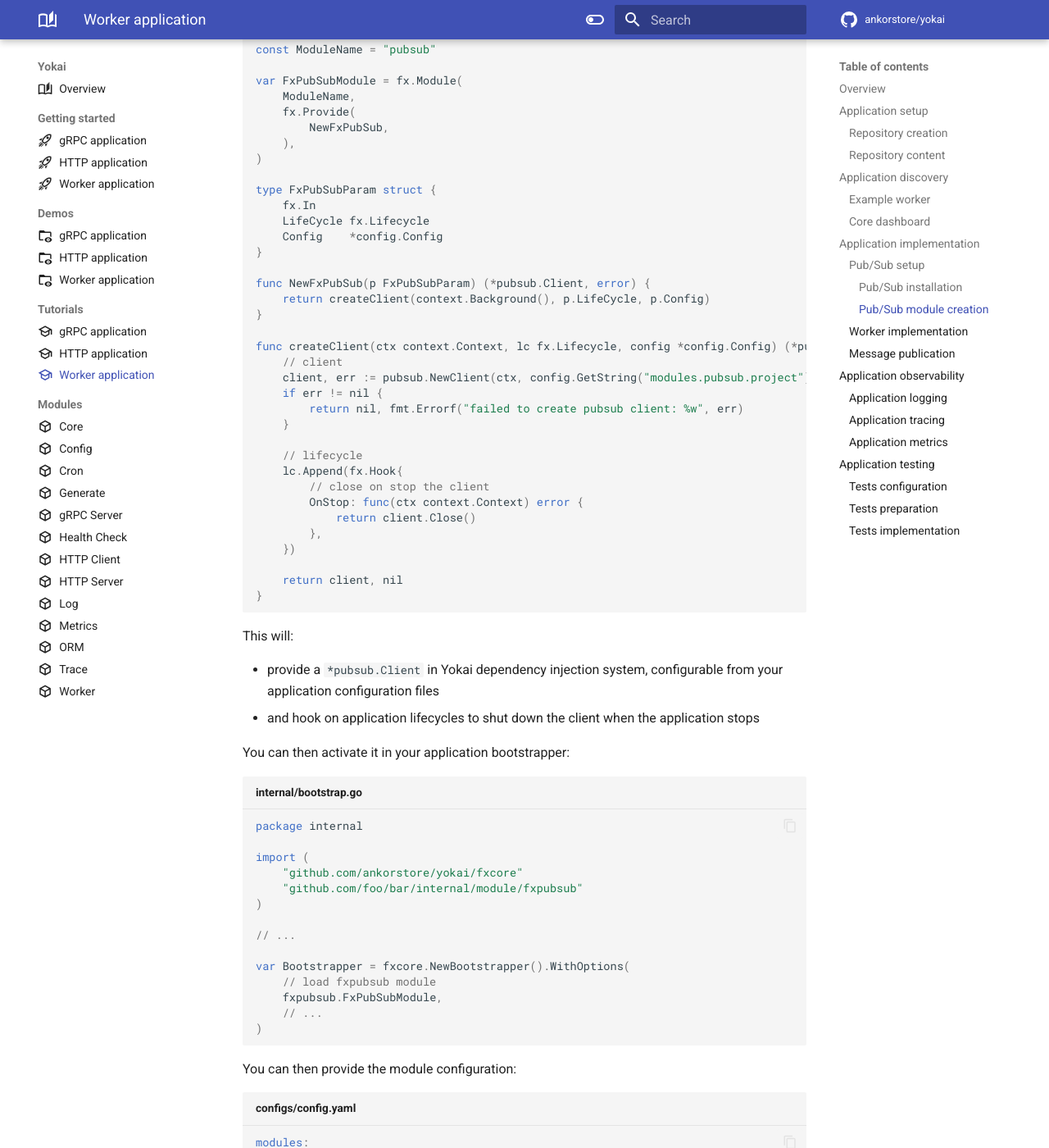
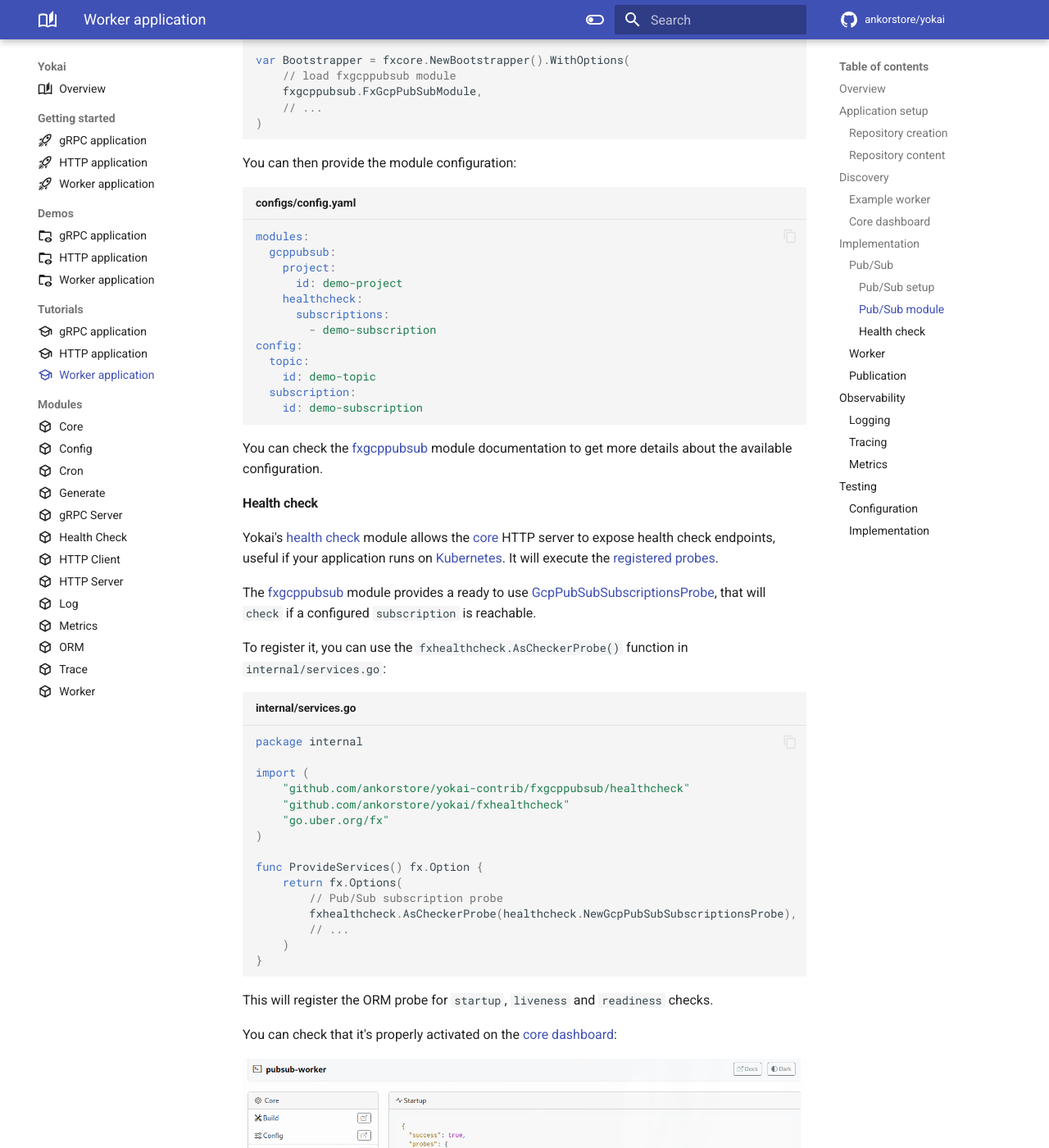
Before and after one commit to ankorstore/yokai, an MkDocs documentation site: the page built from docs/tutorials/worker-application.md, in a window 1280 px wide and 1400 px high, scrolled down 5592 px. Shown: the whole window at 82% size. Built offline with MkDocs 1.6.1 and Material for MkDocs 9.7.7, drawn with Linux system fonts in a browser that asks for light colours; comment, search, counter and statistics services are not loaded; some of the changed text lies outside the part shown.

Commit message:
doc(main): Updated documentation

````diff
--- a/docs/tutorials/worker-application.md
+++ b/docs/tutorials/worker-application.md
@@ -8,10 +8,10 @@
 
 ## Overview
 
-In this tutorial, we will create a worker application subscribing to [Pub/Sub](https://cloud.google.com/pubsub).
+In this tutorial, we will create a `worker` application subscribing to [Pub/Sub](https://cloud.google.com/pubsub).
 
 You can find a complete implementation in
-the [worker application demo](../../applications/demos#worker-application-demo).
+the [worker demo application](../demos/worker-application.md).
 
 ## Application setup
 
@@ -20,14 +20,13 @@
 ### Repository creation
 
 To create your `github.com/foo/bar` repository, you can use
-the [worker application template](../../applications/templates#worker-application-template).
+the [worker application template](../getting-started/worker-application.md).
 
 It provides:
 
-- a ready to extend Yokai application, with the [fxworker](https://github.com/ankorstore/yokai/tree/main/fxworker)
-  module installed
-- a ready to use [dev environment](https://github.com/ankorstore/yokai-http-template/blob/main/docker-compose.yaml),
-  based on [Air](https://github.com/cosmtrek/air) (for live reloading)
+- a ready to extend [Yokai](https://github.com/ankorstore/yokai) application, with the [worker](../modules/fxworker.md) module installed
+- a ready to use [dev environment](https://github.com/ankorstore/yokai-worker-template/blob/main/docker-compose.yaml), based on [Air](https://github.com/cosmtrek/air) (for live reloading)
+- some examples of [worker](https://github.com/ankorstore/yokai-worker-template/blob/main/internal/worker/example.go) and [test](https://github.com/ankorstore/yokai-worker-template/blob/main/internal/worker/example_test.go) to get started
 
 ### Repository content
 
@@ -38,7 +37,7 @@
 - `internal/`:
 	- `worker/`: worker and test examples
 	- `bootstrap.go`: bootstrap (modules, lifecycles, etc)
-	- `services.go`: dependency injection
+	- `services.go`: services registration
 
 And a `Makefile`:
 
@@ -51,7 +50,7 @@
 make lint   # run linter
 ```
 
-## Application discovery
+## Discovery
 
 You can start your application by running:
 
@@ -59,14 +58,12 @@
 make fresh
 ```
 
-After a short time, the application will expose the application core dashboard
+After a short time, the application will expose the application [core](../modules/fxcore.md) dashboard
 on [http://localhost:8081](http://localhost:8081).
 
 ### Example worker
 
-When you use the template,
-an [example worker ](https://github.com/ankorstore/yokai-worker-template/blob/main/internal/worker/example.go)is
-provided.
+When you use the template, an [example worker](https://github.com/ankorstore/yokai-worker-template/blob/main/internal/worker/example.go) is provided.
 
 It logs periodically the message `running`, and the interval can be configured in `configs/config.yaml`:
 
@@ -114,24 +111,24 @@
 - access to the configured health check endpoints
 - access to the loaded modules information (when exposed)
 
-Here we can see for example the [fxworker](../modules/fxworker.md) information in the `Modules` section:
+Here we can see for example the [worker](../modules/fxworker.md) information in the `Modules` section:
 
 - active workers
 - their events
 - and their status
 
-See [fxcore](../modules/fxcore.md) documentation for more information.
+See Yokai's [core](../modules/fxcore.md) documentation for more information.
 
-## Application implementation
+## Implementation
 
 Let's start your application implementation, by:
 
 - adding Pub/Sub support
 - implementing a worker to subscribe to Pub/Sub
 
-### Pub/Sub setup
+### Pub/Sub
 
-#### Pub/Sub installation
+#### Pub/Sub setup
 
 Let's update your `docker-compose.yaml` to add to your stack:
 
@@ -216,86 +211,31 @@
 
 ![](../../assets/images/worker-tutorial-pubsub-ui.png)
 
-#### Pub/Sub module creation
+#### Pub/Sub module
 
-Yokai provides the possibility to create modules to extend your application.
+Yokai's [contrib modules repository](https://github.com/ankorstore/yokai-contrib) provides a [fxgcppubsub](https://github.com/ankorstore/yokai-contrib/tree/main/fxgcppubsub) module, offering a `*pubsub.Client`.
 
-Let's create a very simple one to provide a [Pub/Sub client](https://pkg.go.dev/cloud.google.com/go/pubsub) to your
-application.
+You just need to install it:
 
-You can create it in `internal/module/fxpubsub/module.go`:
-
-```go title="internal/module/fxpubsub/module.go"
-package fxpubsub
-
-import (
-	"context"
-	"fmt"
-
-	"cloud.google.com/go/pubsub"
-	"github.com/ankorstore/yokai/config"
-	"go.uber.org/fx"
-)
-
-const ModuleName = "pubsub"
-
-var FxPubSubModule = fx.Module(
-	ModuleName,
-	fx.Provide(
-		NewFxPubSub,
-	),
-)
-
-type FxPubSubParam struct {
-	fx.In
-	LifeCycle fx.Lifecycle
-	Config    *config.Config
-}
-
-func NewFxPubSub(p FxPubSubParam) (*pubsub.Client, error) {
-	return createClient(context.Background(), p.LifeCycle, p.Config)
-}
-
-func createClient(ctx context.Context, lc fx.Lifecycle, config *config.Config) (*pubsub.Client, error) {
-	// client
-	client, err := pubsub.NewClient(ctx, config.GetString("modules.pubsub.project"))
-	if err != nil {
-		return nil, fmt.Errorf("failed to create pubsub client: %w", err)
-	}
-
-	// lifecycle
-	lc.Append(fx.Hook{
-		// close on stop the client
-		OnStop: func(ctx context.Context) error {
-			return client.Close()
-		},
-	})
-
-	return client, nil
-}
+```shell
+go get github.com/ankorstore/yokai-contrib/fxgcppubsub
 ```
 
-This will:
-
-- provide a `*pubsub.Client` in Yokai dependency injection system, configurable from your application configuration
-  files
-- and hook on application lifecycles to shut down the client when the application stops
-
-You can then activate it in your application bootstrapper:
+And activate it in your application bootstrapper:
 
 ```go title="internal/bootstrap.go"
 package internal
 
 import (
 	"github.com/ankorstore/yokai/fxcore"
-	"github.com/foo/bar/internal/module/fxpubsub"
+	"github.com/ankorstore/yokai-contrib/fxgcppubsub"
 )
 
 // ...
 
 var Bootstrapper = fxcore.NewBootstrapper().WithOptions(
-	// load fxpubsub module
-	fxpubsub.FxPubSubModule,
+	// load fxgcppubsub module
+	fxgcppubsub.FxGcpPubSubModule,
 	// ...
 )
 ```
@@ -304,17 +244,56 @@
 
 ```yaml title="configs/config.yaml"
 modules:
-  pubsub:
-    project: ${PUBSUB_PROJECT_ID}
-    topic: ${PUBSUB_TOPIC_ID}
-    subscription: ${PUBSUB_SUBSCRIPTION_ID}
-    emulator: ${PUBSUB_EMULATOR_HOST}
+  gcppubsub:
+    project:
+      id: demo-project
+    healthcheck:
+      subscriptions:
+        - demo-subscription
+config:
+  topic:
+    id: demo-topic
+  subscription:
+    id: demo-subscription
 ```
 
-You can check the [fxconfig](../modules/fxconfig.md#env-var-placeholders) documentation to get more details about the
-configuration env var placeholders.
+You can check the [fxgcppubsub](https://github.com/ankorstore/yokai-contrib/tree/main/fxgcppubsub) module documentation to get more details about the
+available configuration.
 
-### Worker implementation
+#### Health check
+
+Yokai's [health check](../modules/fxhealthcheck.md) module allows the [core](../modules/fxcore.md) HTTP server to expose health check endpoints, useful if your application runs on [Kubernetes](https://kubernetes.io/). It will execute the [registered probes](../modules/fxhealthcheck.md#usage).
+
+The [fxgcppubsub](https://github.com/ankorstore/yokai-contrib/tree/main/fxgcppubsub#health-check) module provides a ready to use [GcpPubSubSubscriptionsProbe](https://github.com/ankorstore/yokai-contrib/blob/main/fxgcppubsub/healthcheck/subscription.go), that will `check` if a configured `subscription` is reachable.
+
+To register it, you can use the `fxhealthcheck.AsCheckerProbe()` function in `internal/services.go`:
+
+```go title="internal/services.go"
+package internal
+
+import (
+	"github.com/ankorstore/yokai-contrib/fxgcppubsub/healthcheck"
+	"github.com/ankorstore/yokai/fxhealthcheck"
+	"go.uber.org/fx"
+)
+
+func ProvideServices() fx.Option {
+	return fx.Options(
+		// Pub/Sub subscription probe
+		fxhealthcheck.AsCheckerProbe(healthcheck.NewGcpPubSubSubscriptionsProbe),
+		// ...
+	)
+}
+```
+
+This will register the ORM probe for `startup`, `liveness` and `readiness` checks.
+
+You can check that it's properly activated on the [core dashboard](http://localhost:8081):
+
+![](../../assets/images/worker-tutorial-core-hc-light.png#only-light)
+![](../../assets/images/worker-tutorial-core-hc-dark.png#only-dark)
+
+### Worker
 
 We can create a `SubscribeWorker` to subscribe to the `demo-subscription` subscription:
 
@@ -346,7 +325,7 @@
 }
 
 func (w *SubscribeWorker) Run(ctx context.Context) error {
-	subscription := w.client.Subscription(w.config.GetString("modules.pubsub.subscription"))
+	subscription := w.client.Subscription(w.config.GetString("config.subscription.id"))
 
 	return subscription.Receive(ctx, func(c context.Context, msg *pubsub.Message) {
 		log.CtxLogger(c).Info().Msgf(
@@ -373,8 +352,9 @@
 
 func ProvideServices() fx.Option {
 	return fx.Options(
+		// Pub/Sub worker
+		fxworker.AsWorker(worker.NewSubscribeWorker),
 		// ...
-		fxworker.AsWorker(worker.NewSubscribeWorker),
 	)
 }
 
@@ -383,9 +363,9 @@
 This will:
 
 - automatically inject the `*config.Config` and the `*pubsub.Client` in the `SubscribeWorker` constructor
-- and make the `SubscribeWorker` collected by the [fxworker](../modules/fxworker.md) workers pool
+- and make the `SubscribeWorker` registered in the [worker](../modules/fxworker.md) module's workers pool
 
-### Message publication
+### Publication
 
 Let's first refresh your stack by running `make fresh`.
 
@@ -406,7 +386,7 @@
 INF received message: id=1, data=test message module=worker service=pubsub-worker worker=subscribe-worker
 ```
 
-## Application observability
+## Observability
 
 At this stage, your application is able to subscribe to Pub/Sub.
 
@@ -416,14 +396,14 @@
 - traces
 - metrics
 
-### Application logging
+### Logging
 
 With Yokai, `logging` is `contextual`.
 
 This means that you should [propagate the context](https://go.dev/blog/context) and retrieve
 the [logger](../modules/fxlog.md#usage) from it in order to produce `correlated` logs.
 
-The [fxworker](../modules/fxworker.md#logging) module automatically injects a logger in the context provided to workers.
+The [worker](../modules/fxworker.md#logging) module automatically injects a logger in the context provided to workers.
 
 Let's add more logs to our `SubscribeWorker` with `log.CtxLogger()`:
 
@@ -455,7 +435,7 @@
 }
 
 func (w *SubscribeWorker) Run(ctx context.Context) error {
-	subscription := w.client.Subscription(w.config.GetString("modules.pubsub.subscription"))
+	subscription := w.client.Subscription(w.config.GetString("config.subscription.id"))
 
 	return subscription.Receive(ctx, func(c context.Context, msg *pubsub.Message) {
 		logger := log.CtxLogger(c)
@@ -486,19 +466,19 @@
 - logs are automatically correlated by `workerExecutionID`, allowing you to understand what happened in a specific worker execution
 
 
-You can get more information about workers logging in the [fxworker](../modules/fxworker.md#logging) documentation.
+You can get more information about workers logging in the [worker](../modules/fxworker.md#logging) documentation.
 
-### Application tracing
+### Tracing
 
 With Yokai, `tracing` is `contextual`.
 
 This means that you should [propagate the context](https://go.dev/blog/context) and retrieve
 the [tracer provider](../modules/fxtrace.md#usage) from it in order to produce `correlated` trace spans.
 
-The [fxworker](../modules/fxworker.md#tracing) module automatically injects the tracer provider in the context
+The [worker](../modules/fxworker.md#tracing) module automatically injects the tracer provider in the context
 provided to workers.
 
-First let's activate the [fxtrace](../modules/fxtrace.md#configuration) exporter to `stdout`:
+First let's activate the [trace](../modules/fxtrace.md#configuration) module exporter to `stdout`:
 
 ```yaml title="configs/config.yaml"
 modules:
@@ -538,7 +518,7 @@
 }
 
 func (w *SubscribeWorker) Run(ctx context.Context) error {
-	subscription := w.client.Subscription(w.config.GetString("modules.pubsub.subscription"))
+	subscription := w.client.Subscription(w.config.GetString("config.subscription.id"))
 
 	return subscription.Receive(ctx, func(c context.Context, msg *pubsub.Message) {
 		c, span := trace.CtxTracerProvider(c).Tracer(w.Name()).Start(c, fmt.Sprintf("%s span", w.Name()))
@@ -581,11 +561,11 @@
 - it contains the `Worker` attribute matching the worker name
 - it contains the `WorkerExecutionID` attribute matching the logs `workerExecutionID`
 
-You can get more information about workers tracing in the [fxworker](../modules/fxworker.md#tracing) documentation.
+You can get more information about workers tracing in the [worker](../modules/fxworker.md#tracing) documentation.
 
-### Application metrics
+### Metrics
 
-Yokai, via the [fxmetrics](../modules/fxmetrics.md) module, is collecting and exposing automatically metrics.
+Yokai's [metrics](../modules/fxmetrics.md) module is collecting and exposing automatically metrics.
 
 The core HTTP server of your application will expose them by default
 on [http://localhost:8081/metrics](http://localhost:8081/metrics), but you can also see them on
@@ -634,7 +614,7 @@
 }
 
 func (w *SubscribeWorker) Run(ctx context.Context) error {
-	subscription := w.client.Subscription(w.config.GetString("modules.pubsub.subscription"))
+	subscription := w.client.Subscription(w.config.GetString("config.subscription.id"))
 
 	return subscription.Receive(ctx, func(c context.Context, msg *pubsub.Message) {
 		c, span := trace.CtxTracerProvider(c).Tracer(w.Name()).Start(c, fmt.Sprintf("%s span", w.Name()))
@@ -691,13 +669,13 @@
 messages_received_total 1
 ```
 
-## Application testing
+## Testing
 
 At this stage, we are able to subscribe to Pub/Sub, and we have observability signals to monitor this.
 
 The next step is to provide tests for your application, to ensure it's behaving as expected.
 
-### Tests configuration
+### Configuration
 
 Yokai's [bootstrapper](../modules/fxcore.md#bootstrap) provides a `RunTest()` function to start your application
 in `test` mode.
@@ -707,9 +685,9 @@
 
 For our tests, we can configure:
 
-- the [fxlog](../modules/fxlog.md#testing) module to send logs to a `test buffer`
-- the [fxtrace](../modules/fxtrace.md#testing) module to send trace spans to a `test exporter`
-- the fxpubsub module project, topic and subscription to use
+- the [log](../modules/fxlog.md#testing) module to send logs to a `test buffer`
+- the [trace](../modules/fxtrace.md#testing) module to send trace spans to a `test exporter`
+- the [fxgcppubsub](https://github.com/ankorstore/yokai-contrib/tree/main/fxgcppubsub) module test `project`, `topic` and `subscription` to use
 
 Let's set the testing configuration in `config/config.test.yaml` and activate the `debug`:
 
@@ -717,169 +695,20 @@
 app:
   debug: true
 modules:
-  log:
-    level: debug
-    output: test
-  trace:
-    processor:
-      type: test
-  pubsub:
-    project: test-project
-    topic: test-topic
-    subscription: test-subscription
+  gcppubsub:
+    project:
+      id: test-project
+    healthcheck:
+      subscriptions:
+        - tes-subscription
+config:
+  topic:
+    id: test-topic
+  subscription:
+    id: test-subscription
 ```
 
-### Tests preparation
-
-We created a `fxpubsub` module, making available a Pub/Sub client in our application dependency injection system.
-
-But this means we need a Pub/Sub instance to use it, even in test mode, which is not making our test portable (Pub/Sub dependency).
-
-Let's adapt our module to provide, in test mode, a client using a connection to a [test server](https://pkg.go.dev/cloud.google.com/go/pubsub/pstest):
-
-```go title="internal/module/fxpubsub/module.go"
-package fxpubsub
-
-import (
-	"context"
-	"fmt"
-	"time"
-
-	"cloud.google.com/go/pubsub"
-	"cloud.google.com/go/pubsub/pstest"
-	"github.com/ankorstore/yokai/config"
-	"go.uber.org/fx"
-	"google.golang.org/api/option"
-	"google.golang.org/grpc"
-	"google.golang.org/grpc/credentials/insecure"
-)
-
-const ModuleName = "pubsub"
-
-var FxPubSubModule = fx.Module(
-	ModuleName,
-	fx.Provide(
-		NewFxPubSub,
-	),
-)
-
-type FxPubSubParam struct {
-	fx.In
-	LifeCycle fx.Lifecycle
-	Config    *config.Config
-}
-
-func NewFxPubSub(p FxPubSubParam) (*pubsub.Client, error) {
-	ctx := context.Background()
-
-	if p.Config.IsTestEnv() {
-		return createTestClient(ctx, p.LifeCycle, p.Config)
-	} else {
-		return createClient(ctx, p.LifeCycle, p.Config)
-	}
-}
-
-func createClient(ctx context.Context, lc fx.Lifecycle, config *config.Config) (*pubsub.Client, error) {
-	// client
-	client, err := pubsub.NewClient(ctx, config.GetString("modules.pubsub.project"))
-	if err != nil {
-		return nil, fmt.Errorf("failed to create pubsub client: %w", err)
-	}
-
-	// lifecycle
-	lc.Append(fx.Hook{
-		// close on stop the client
-		OnStop: func(ctx context.Context) error {
-			return client.Close()
-		},
-	})
-
-	return client, nil
-}
-
-func createTestClient(ctx context.Context, lc fx.Lifecycle, config *config.Config) (*pubsub.Client, error) {
-	// test server
-	srv := pstest.NewServer()
-
-	conn, err := grpc.Dial(srv.Addr, grpc.WithTransportCredentials(insecure.NewCredentials()))
-	if err != nil {
-		return nil, err
-	}
-
-	// test client
-	client, err := pubsub.NewClient(ctx, config.GetString("modules.pubsub.project"), option.WithGRPCConn(conn))
-	if err != nil {
-		return nil, fmt.Errorf("failed to create test pubsub client: %w", err)
-	}
-
-	// lifecycle
-	lc.Append(fx.Hook{
-		// create on start the tests topic and subscription
-		OnStart: func(ctx context.Context) error {
-			// test topic
-			topicName := config.GetString("modules.pubsub.topic")
-			topic := client.Topic(topicName)
-
-			topicExists, err := topic.Exists(ctx)
-			if err != nil {
-				return fmt.Errorf("cannot check if topic %s exist: %w", topicName, err)
-			}
-
-			if !topicExists {
-				topic, err = client.CreateTopic(ctx, topicName)
-				if err != nil {
-					return fmt.Errorf("cannot create topic %s: %w", topicName, err)
-				}
-			}
-
-			// test subscription
-			subscriptionName := config.GetString("modules.pubsub.subscription")
-			subscription := client.Subscription(subscriptionName)
-
-			subscriptionExists, err := subscription.Exists(ctx)
-			if err != nil {
-				return fmt.Errorf("cannot check if subscription %s exist: %w", subscriptionName, err)
-			}
-
-			if !subscriptionExists {
-				_, err = client.CreateSubscription(
-					ctx,
-					subscriptionName,
-					pubsub.SubscriptionConfig{
-						Topic:       topic,
-						AckDeadline: 10 * time.Second,
-					},
-				)
-				if err != nil {
-					return fmt.Errorf("cannot create subscription %s: %w", subscriptionName, err)
-				}
-			}
-
-			return nil
-		},
-		// close on stop the client and the test server
-		OnStop: func(ctx context.Context) error {
-			err = client.Close()
-			if err != nil {
-				return err
-			}
-
-			return srv.Close()
-		},
-	})
-
-	return client, nil
-}
-```
-
-This will:
-
-- still provide a `*pubsub.Client`, and hook on application lifecycles to shut down the client when the application stops
-- but also provide, in test mode, a `*pubsub.Client` using a connection to a test server, and hook on application lifecycles:
-  	- to create test topic and subscription when the application starts on test mode
-  	- to shut down the client and the test server when the application stops on test mode
-
-### Tests implementation
+### Implementation
 
 We can now provide `functional` tests for your worker.
 
@@ -896,6 +725,7 @@
 	"time"
 
 	"cloud.google.com/go/pubsub"
+	"github.com/ankorstore/yokai/config"
 	"github.com/ankorstore/yokai/log/logtest"
 	"github.com/ankorstore/yokai/trace/tracetest"
 	"github.com/foo/bar/internal"
@@ -909,8 +739,6 @@
 func TestSubscribeWorker(t *testing.T) {
 	ctx := context.Background()
 
-	testMessage := "test message"
-
 	// env vars
 	t.Setenv("APP_CONFIG_PATH", fmt.Sprintf("%s/configs", internal.RootDir))
 
@@ -922,6 +750,27 @@
 	// bootstrap test app
 	app := internal.Bootstrapper.BootstrapTestApp(
 		t,
+		fx.Invoke(func(config *config.Config, client *pubsub.Client) error {
+			// prepare test topic
+			topicName := config.GetString("config.topic.id")
+			subscriptionName := config.GetString("config.subscription.id")
+
+			topic, err := client.CreateTopic(ctx, topicName)
+			if err != nil {
+				return fmt.Errorf("cannot create test topic %s: %w", topicName, err)
+			}
+
+			// prepare test subscription
+			_, err = client.CreateSubscription(ctx, subscriptionName, pubsub.SubscriptionConfig{
+				Topic:       topic,
+				AckDeadline: 10 * time.Second,
+			})
+			if err != nil {
+				return fmt.Errorf("cannot create test subscription %s: %w", subscriptionName, err)
+			}
+
+			return nil
+		}),
 		fx.Populate(
 			&client,
 			&logBuffer,
@@ -941,20 +792,12 @@
 	id, err := result.Get(ctx)
 	assert.NoError(t, err)
 
-	// stop test app (after 1 sec wait to avoid test flakiness)
-	time.Sleep(1 * time.Second)
+	// stop test app (after 100 ms wait to avoid test flakiness)
+	time.Sleep(100 * time.Millisecond)
 
 	app.RequireStop()
 
 	// logs assertion
-	logtest.AssertHasLogRecord(t, logBuffer, map[string]interface{}{
-		"level":   "info",
-		"service": "pubsub-worker",
-		"module":  "worker",
-		"worker":  "subscribe-worker",
-		"message": "in subscribe-worker",
-	})
-
 	logtest.AssertHasLogRecord(t, logBuffer, map[string]interface{}{
 		"level":   "info",
 		"service": "pubsub-worker",
@@ -985,11 +828,13 @@
 	)
 	assert.NoError(t, err)
 }
+
 ```
 
 In this functional test:
 
 - we start the application in test mode
+- we create the Pub/Sub test topic and subscription
 - we use the Pub/Sub client to publish a message on the test server
 - we assert on the worker logs to ensure it got the message
 - we assert on the observability signals (logs, traces and metrics)
````
Also changed, not shown: other parts of docs/tutorials/worker-application.md (+5 -7 lines), docs/index.md (+1 -1 lines), docs/tutorials/grpc-application.md (+1 -1 lines), docs/tutorials/http-application.md (+62 -62 lines), docs/assets/images/worker-tutorial-core-hc-dark.png (added), docs/assets/images/worker-tutorial-core-hc-light.png (added), docs/assets/images/worker-tutorial-core-metrics-dark.png, docs/assets/images/worker-tutorial-core-metrics-light.png.
